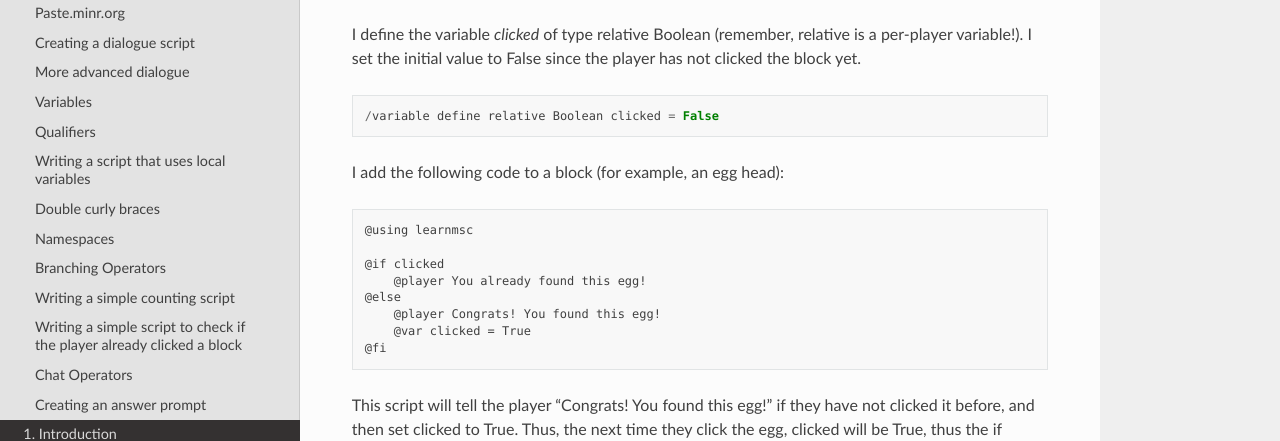
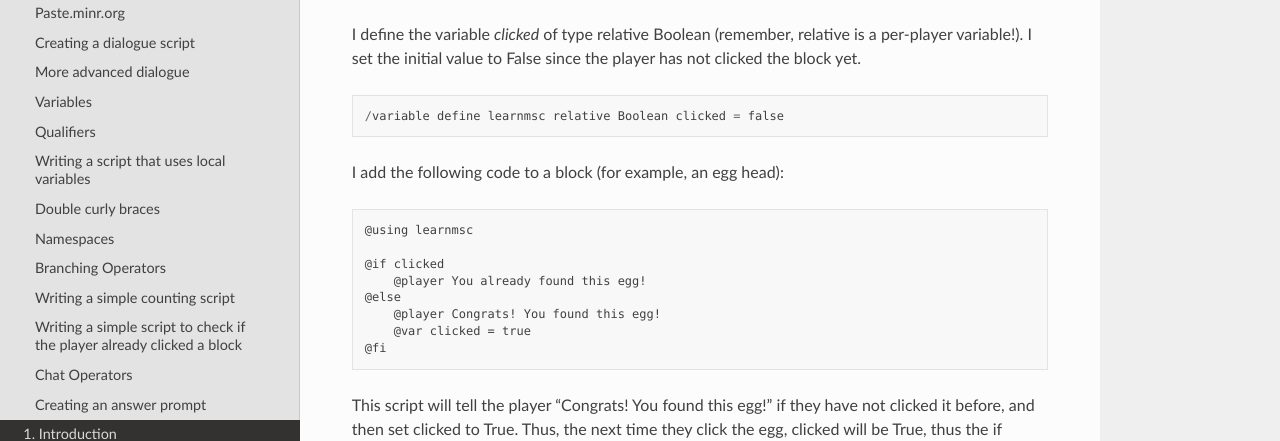
Before and after one commit to rebplane/msc, a Sphinx documentation site: the page built from docs/source/tutorial.rst, in a window 1280 px wide and 900 px high, scrolled down 11851 px. Shown: the part 151-592 px from the top of the window. Built offline with Sphinx 7.4.7 and the Read the Docs theme 2.0.0, drawn with Linux system fonts in a browser that asks for light colours.

Commit message:
Update tutorial.rst

```diff
--- a/docs/source/tutorial.rst
+++ b/docs/source/tutorial.rst
@@ -386,8 +386,8 @@ I define two variables: message (type String) and number (type Int):
 
 .. code-block::
 
-    /variable define String message = "Hello"
-    /variable define Int number = 1
+    /variable define learnmsc String message = "Hello"
+    /variable define learnmsc Int number = 1
 
 I use it in a script:
 
@@ -497,7 +497,7 @@ I define the variable *clicked* of type relative Boolean (remember, relative is
 
 .. code-block::
 
-    /variable define relative Boolean clicked = False
+    /variable define learnmsc relative Boolean clicked = false
 
 I add the following code to a block (for example, an egg head):
 
@@ -509,7 +509,7 @@ I add the following code to a block (for example, an egg head):
         @player You already found this egg!
     @else
         @player Congrats! You found this egg!
-        @var clicked = True
+        @var clicked = true
     @fi
 
 
```
